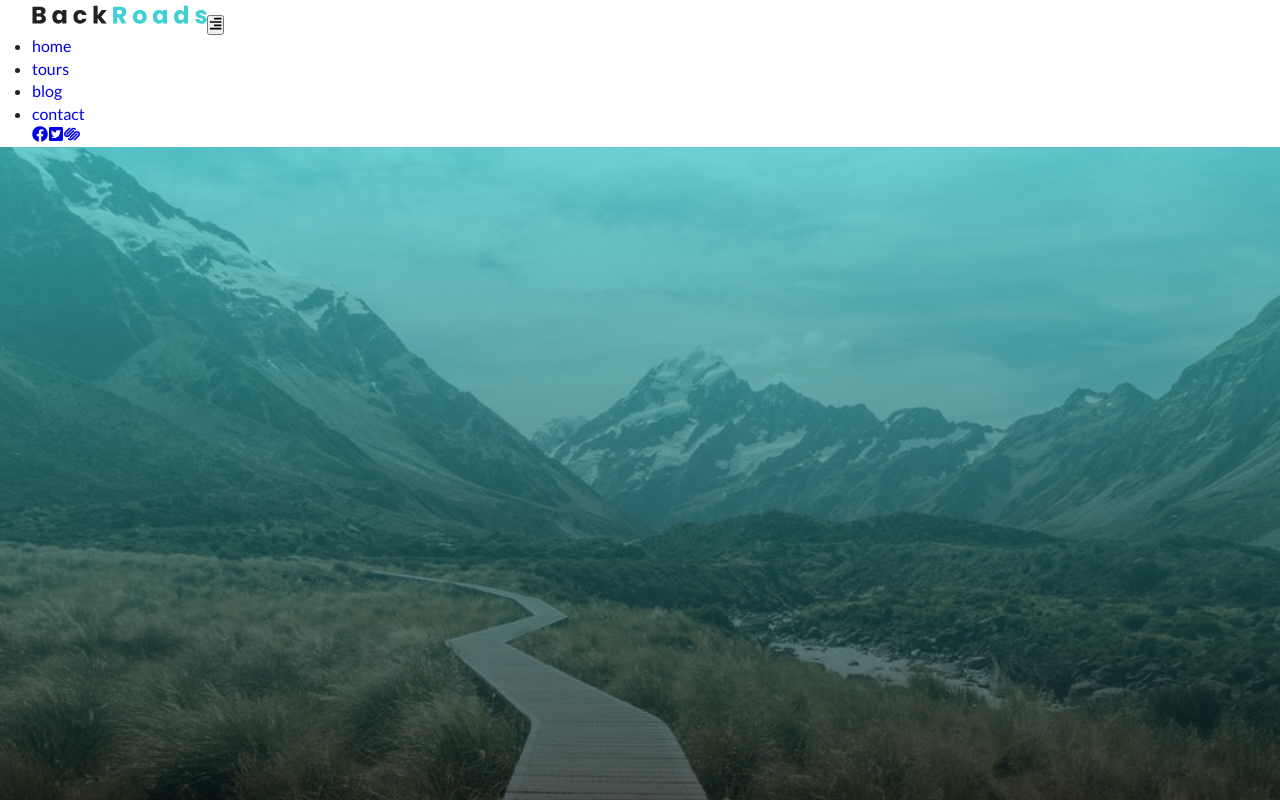
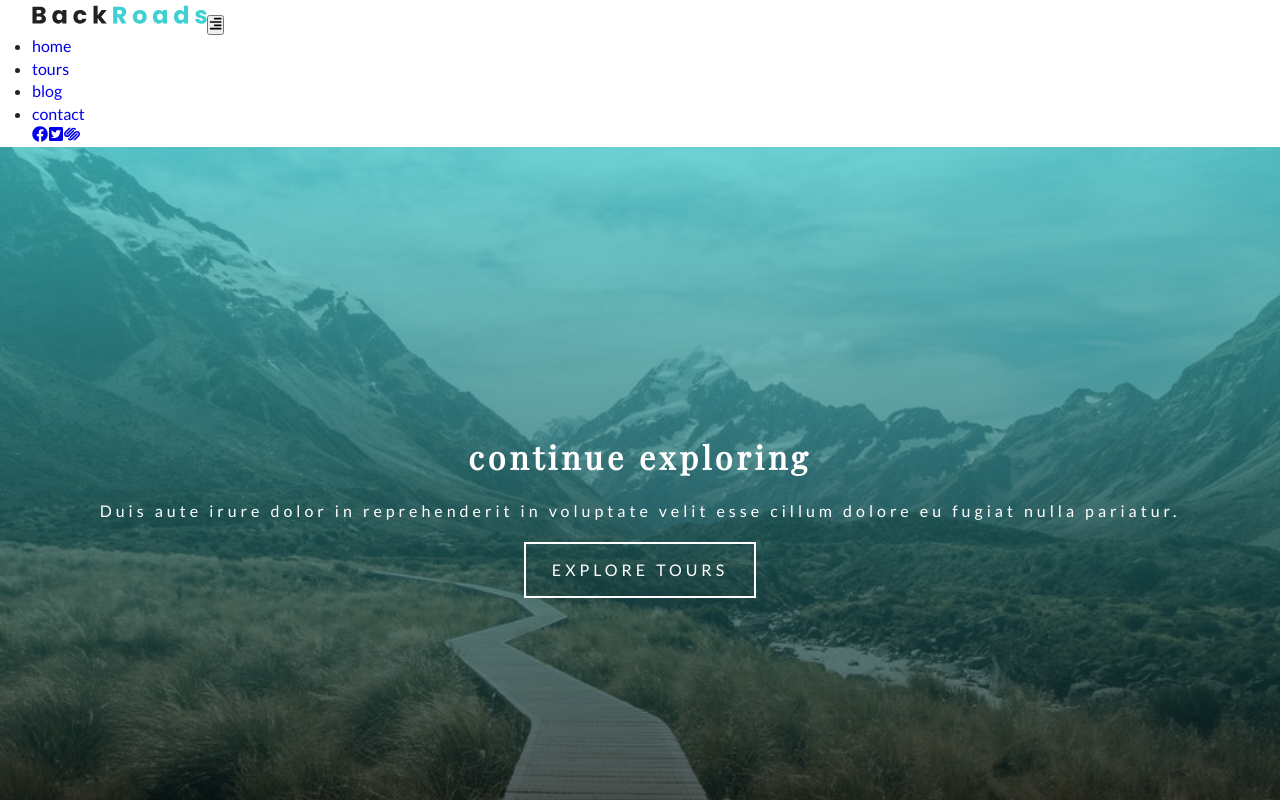
Before and after one commit to DundarKoray/Gatsby__Contentful__Project__Travel-Agency, a Gatsby app: page / in a window 1280 px wide. Shown: the top 800 px of the page. Built offline with nearby package versions, Linux system fonts and the light colour scheme.

Commit message:
completed banner component

```diff
--- /dev/null
+++ b/src/components/Banner/Banner.js
@@ -0,0 +1,14 @@
+import React from 'react';
+import styles from './banner.module.css';
+
+const Banner = ( { title, info, children } ) => {
+    return (
+        <div className={styles.banner}>
+            <h1 className={styles.bannerTitle}>{title}</h1>
+            <p className={styles.bannerInfo}>{info}</p>
+            {children}
+        </div>
+    );
+};
+
+export default Banner;
--- a/src/css/banner.module.css
+++ b/src/components/Banner/banner.module.css
@@ -3,23 +3,23 @@
   letter-spacing: var(--mainSpacing);
   color: var(--mainWhite);
 }
-.banner h1 {
+.banner-title {
   font-size: 3.3rem;
   text-transform: uppercase;
   margin-bottom: 2rem;
   padding: 0 1rem;
   letter-spacing: 6px;
 }
-.banner p {
+.banner.info {
   width: 85%;
   margin: 0 auto;
   margin-bottom: 2rem;
 }
 @media screen and (min-width: 768px) {
-  .banner h1 {
+  .banner-title {
     font-size: 4.5rem;
   }
-  .banner p {
+  .banner-info {
     width: 70%;
   }
 }
--- a/src/components/SimpleHero/SimpleHero.js
+++ b/src/components/SimpleHero/SimpleHero.js
@@ -1,5 +1,6 @@
 import React from 'react';
 import styles from './simpleHero.module.css'
+
 
 const SimpleHero = ({children}) => {
     return (
--- a/src/pages/index.js
+++ b/src/pages/index.js
@@ -1,9 +1,18 @@
 import React from "react"
 import Layout from "../components/Layout"
+import { Link } from "gatsby"
 import SimpleHero from "../components/SimpleHero/SimpleHero"
+import Banner from '../components/Banner/Banner'
 
 export default () => (
     <Layout>
-        <SimpleHero />
+        <SimpleHero>
+            <Banner
+                title="continue exploring"
+                info="Duis aute irure dolor in reprehenderit in voluptate velit esse cillum dolore eu fugiat nulla pariatur."
+            >
+                <Link className="btn-white" to="/tours">explore tours</Link>
+            </Banner>
+        </SimpleHero>
     </Layout>
 )
```
